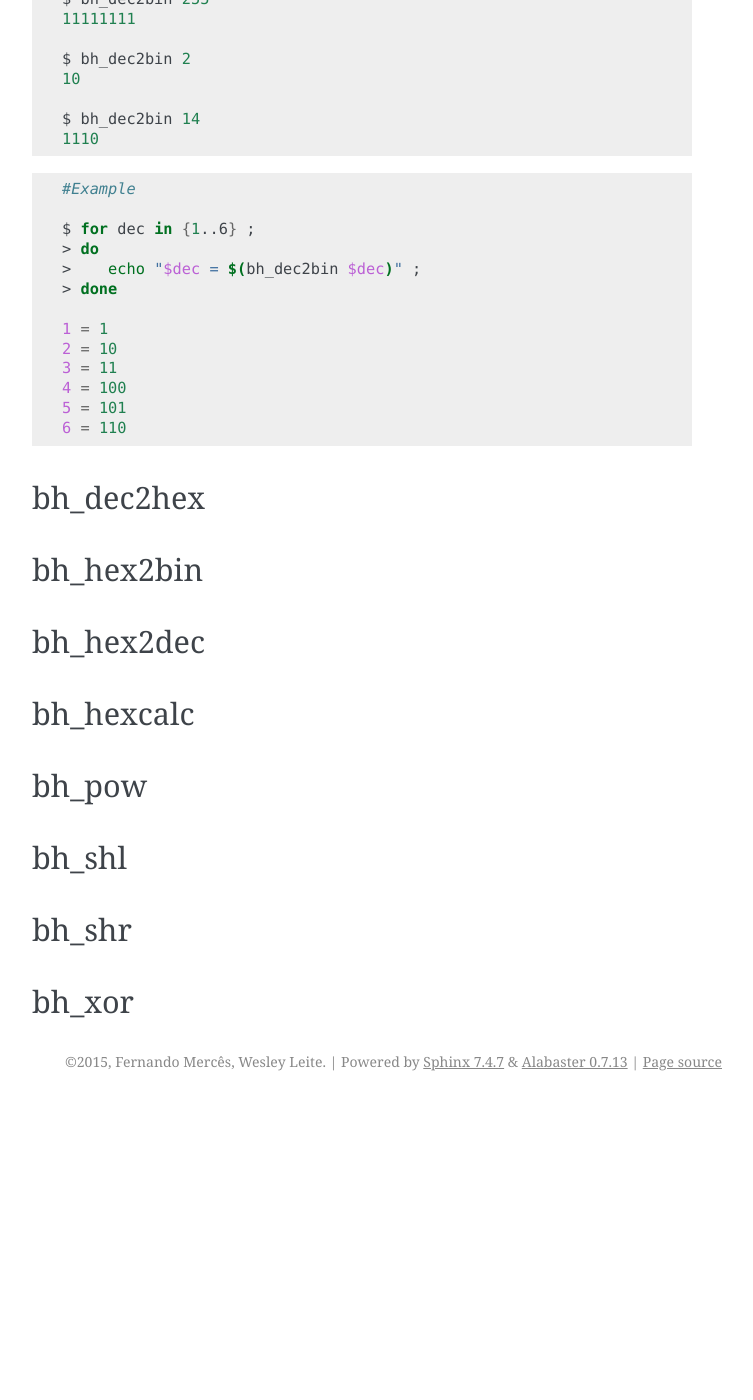
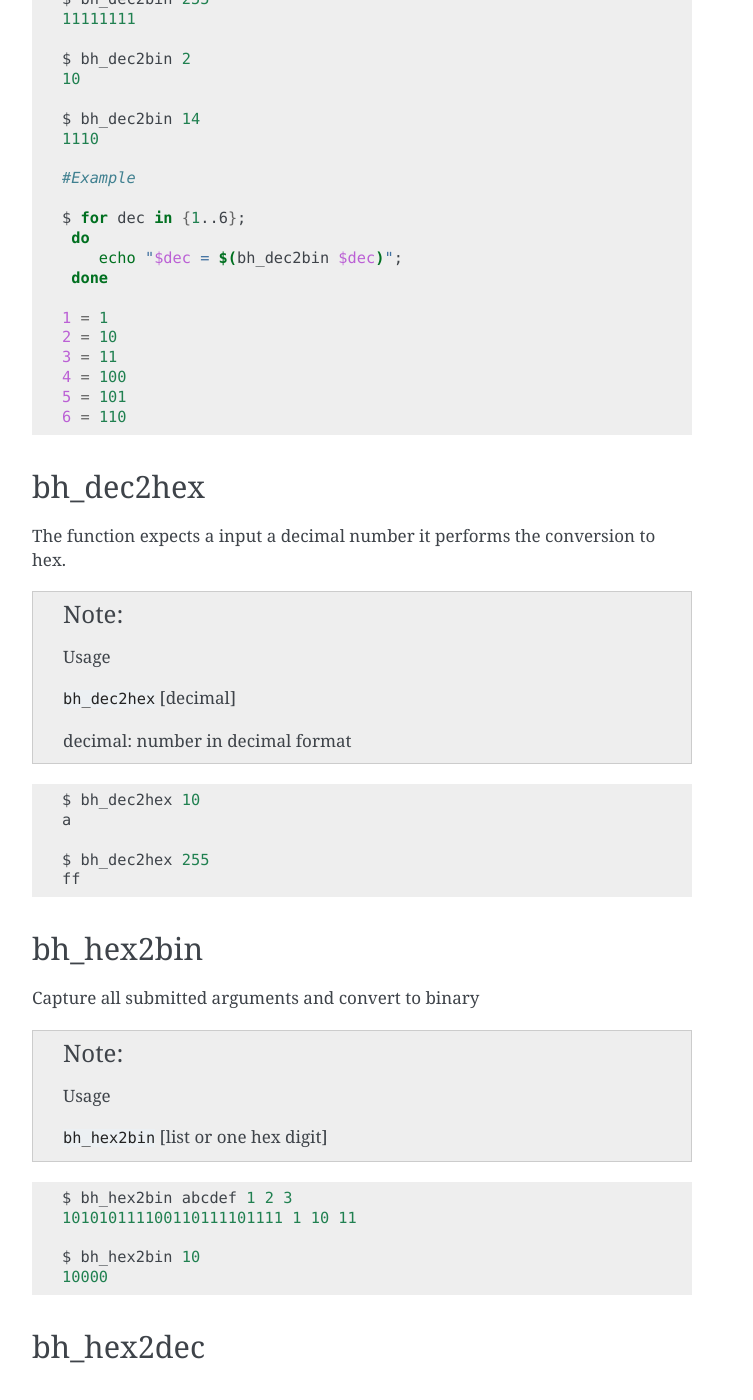
Before and after one commit to merces/bashacks, a Sphinx documentation site: the page built from doc/source/math.rst, in a window 1280 px wide and 1400 px high, scrolled down 1177 px. Shown: the whole window, without its empty margins (388-1141 px from the left). Built offline with Sphinx 7.4.7, drawn with Linux system fonts in a browser that asks for light colours; before the commit the page ends 2278 px from its top, so only the background shows below that; some of the changed text lies outside the part shown.

Commit message:
doc math

```diff
--- a/doc/source/filesystem.rst
+++ b/doc/source/filesystem.rst
@@ -1,5 +1,7 @@
 Filesystem
 ===========
+
+This section in general has funcions for file handling.
 
 bh_bkp
 ------
--- a/doc/source/math.rst
+++ b/doc/source/math.rst
@@ -50,7 +50,7 @@ Opossed to ``bh_bin2dec`` this function expects a decimal for converting it into
 
     ``bh_dec2bin`` [decimal]
 
-    decimal :  string in decimal format.
+    decimal :  number in decimal format.
 
 
 .. code-block:: bash
@@ -64,15 +64,12 @@ Opossed to ``bh_bin2dec`` this function expects a decimal for converting it into
     $ bh_dec2bin 14
     1110
 
-
-.. code-block:: bash
-
     #Example
 
-    $ for dec in {1..6} ;
-    > do
-    >    echo "$dec = $(bh_dec2bin $dec)" ;
-    > done
+    $ for dec in {1..6};
+     do
+        echo "$dec = $(bh_dec2bin $dec)";
+     done
 
     1 = 1
     2 = 10
@@ -86,8 +83,47 @@ Opossed to ``bh_bin2dec`` this function expects a decimal for converting it into
 bh_dec2hex
 ----------
 
+The function expects a input a decimal number it performs the conversion to hex.
+
+.. note::
+
+    Usage
+
+    ``bh_dec2hex`` [decimal]
+
+    decimal: number in decimal format
+
+
+.. code-block:: bash
+
+    $ bh_dec2hex 10
+    a
+
+    $ bh_dec2hex 255
+    ff
+
+
+
 bh_hex2bin
 ----------
+
+Capture all submitted arguments and convert to binary
+
+.. note::
+
+    Usage
+
+    ``bh_hex2bin`` [list or one hex digit]
+
+
+.. code-block:: bash
+
+    $ bh_hex2bin abcdef 1 2 3
+    101010111100110111101111 1 10 11
+
+    $ bh_hex2bin 10
+    10000
+
 
 bh_hex2dec
 ----------
```
